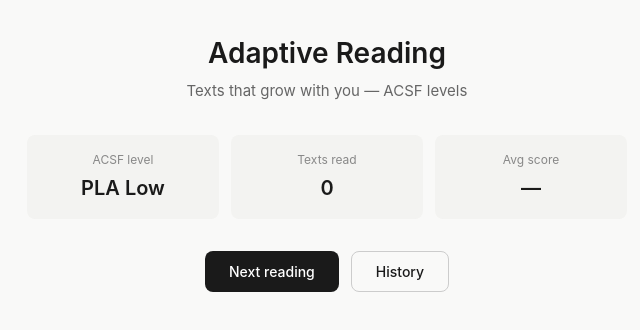
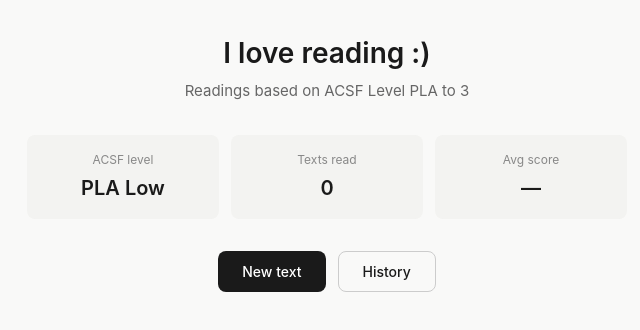
Before and after one commit to simoncreamer/ilovereading, a React (Vite) app: page / in a window 1280 px wide. Shown: the top 330 px of the page, without its empty margins (313-953 px from the left). Built offline with nearby package versions, Linux system fonts and the light colour scheme.

Commit message:
Update App.jsx

```diff
--- a/src/App.jsx
+++ b/src/App.jsx
@@ -4,7 +4,7 @@ import styles from './App.module.css'
 // ─── ACSF levels ────────────────────────────────────────────────────────────
 
 const LEVELS = [
-  { id: 'pla-low',  label: 'PLA',     sublabel: 'Low',  qCount: 3, desc: 'Pre-Level A (early). Single very short sentences, 3-5 word sentences only, the most common 100 words, one simple concrete idea. Example topics: a pet, the weather, food. Maximum 2-3 sentences total.' },
+  { id: 'pla-low',  label: 'PLA',     sublabel: 'Low',  qCount: 3, desc: 'Pre-Level A (low). Single very short sentences, 3-5 word sentences only, the most common 100 words, one simple concrete idea. Example topics: a pet, the weather, food. Maximum 2-3 sentences total.' },
   { id: 'pla-mid',  label: 'PLA',     sublabel: 'Mid',  qCount: 3, desc: 'Pre-Level A (mid). Short simple sentences of 5-8 words. High-frequency words. One clear idea per sentence. 3-4 sentences total. Example topics: daily routines, animals, simple actions.' },
   { id: 'pla-high', label: 'PLA',     sublabel: 'High', qCount: 4, desc: "Pre-Level A (high). Simple sentences up to 10 words, very familiar vocabulary, 1 short paragraph (4-5 sentences). Some connecting words like 'and', 'but', 'so'. Example topics: family, school, seasons." },
   { id: 'plb-low',  label: 'PLB',     sublabel: 'Low',  qCount: 4, desc: 'Pre-Level B (low). Simple sentences in a short paragraph (5-6 sentences). Familiar everyday vocabulary, minimal complex words. Simple narrative or factual structure. Example topics: community, animals, simple events.' },
@@ -172,7 +172,7 @@ export default function App() {
     setScreen(SCREEN.LOADING)
     const genre = Math.random() < 0.5 ? 'fiction' : 'non-fiction'
 
-    const prompt = `Generate a ${genre} reading passage for an Australian adult literacy student at ACSF level: ${level.label}${level.sublabel ? ' ' + level.sublabel : ''}.
+    const prompt = `Generate a ${genre} reading passage for a migrant Australian adult literacy student at ACSF level: ${level.label}${level.sublabel ? ' ' + level.sublabel : ''}.
 
 Level description: ${level.desc}
 
@@ -224,20 +224,20 @@ Return ONLY valid JSON, no markdown fences, no extra text:
       if (newIndex > levelIndex) {
         const nl = LEVELS[newIndex]
         badge = `Level up! → ${nl.label}${nl.sublabel ? ' ' + nl.sublabel : ''}`
-        badgeType = 'up'; msg = 'Excellent! Moving you to a higher level.'
+        badgeType = 'up'; msg = 'Great!'
       } else {
         badge = "You've reached the highest level!"; badgeType = 'up'; msg = 'Outstanding — Level 3 mastered!'
       }
     } else if (pct >= 60) {
-      badge = `Staying at ${lvLabel}`; badgeType = 'same'; msg = 'Good effort. Keep practising at this level.'
+      badge = `Staying at ${lvLabel}`; badgeType = 'same'; msg = "Great!"
     } else {
       newIndex = Math.max(levelIndex - 1, 0)
       if (newIndex < levelIndex) {
         const nl = LEVELS[newIndex]
         badge = `Adjusting down → ${nl.label}${nl.sublabel ? ' ' + nl.sublabel : ''}`
-        badgeType = 'down'; msg = "Let's try something a little easier next."
+        badgeType = 'down'; msg = "Great!"
       } else {
-        badge = 'Staying at PLA Low'; badgeType = 'same'; msg = "Keep reading — you'll improve!"
+        badge = 'Staying at PLA Low'; badgeType = 'same'; msg = "Great!"
       }
     }
 
@@ -277,8 +277,8 @@ Return ONLY valid JSON, no markdown fences, no extra text:
     <div className={styles.pageCenter}>
       <div className={styles.homeWrap}>
         <div className={styles.homeHero}>
-          <h1 className={styles.homeTitle}>Adaptive Reading</h1>
-          <p className={styles.homeSub}>Texts that grow with you — ACSF levels</p>
+          <h1 className={styles.homeTitle}>I love reading :)</h1>
+          <p className={styles.homeSub}>Readings based on ACSF Level PLA to 3</p>
         </div>
         <div className={styles.statsGrid}>
           <StatCard label="ACSF level" value={lvLabel} />
@@ -286,7 +286,7 @@ Return ONLY valid JSON, no markdown fences, no extra text:
           <StatCard label="Avg score"  value={avgScore !== null ? avgScore + '%' : '—'} />
         </div>
         <div className={styles.homeActions}>
-          <PrimaryBtn onClick={() => generateReading(levelIndex)}>Next reading</PrimaryBtn>
+          <PrimaryBtn onClick={() => generateReading(levelIndex)}>New text</PrimaryBtn>
           <OutlineBtn onClick={() => { setHistoryItem(null); setScreen(SCREEN.HISTORY) }}>
             History{history.length > 0 ? ` (${history.length})` : ''}
           </OutlineBtn>
@@ -329,7 +329,7 @@ Return ONLY valid JSON, no markdown fences, no extra text:
           {result.badge}
         </div>
         <div className={styles.resultActions}>
-          <PrimaryBtn onClick={() => generateReading(result.newIndex)}>Next reading</PrimaryBtn>
+          <PrimaryBtn onClick={() => generateReading(result.newIndex)}>New text</PrimaryBtn>
           <OutlineBtn onClick={() => setScreen(SCREEN.HOME)}>Home</OutlineBtn>
         </div>
       </div>
@@ -344,7 +344,7 @@ Return ONLY valid JSON, no markdown fences, no extra text:
           <GhostBtn onClick={() => setScreen(SCREEN.HOME)}>← Back</GhostBtn>
         </div>
         {history.length === 0
-          ? <div className={styles.historyEmpty}>No readings yet. Complete a reading to see it here.</div>
+          ? <div className={styles.historyEmpty}>No readings yet.</div>
           : history.map((item, i) => (
             <div key={i} className={styles.historyRow} onClick={() => { setHistoryItem(item); setScreen(SCREEN.HISTORY_ITEM) }}>
               <div className={styles.historyRowLeft}>
```
